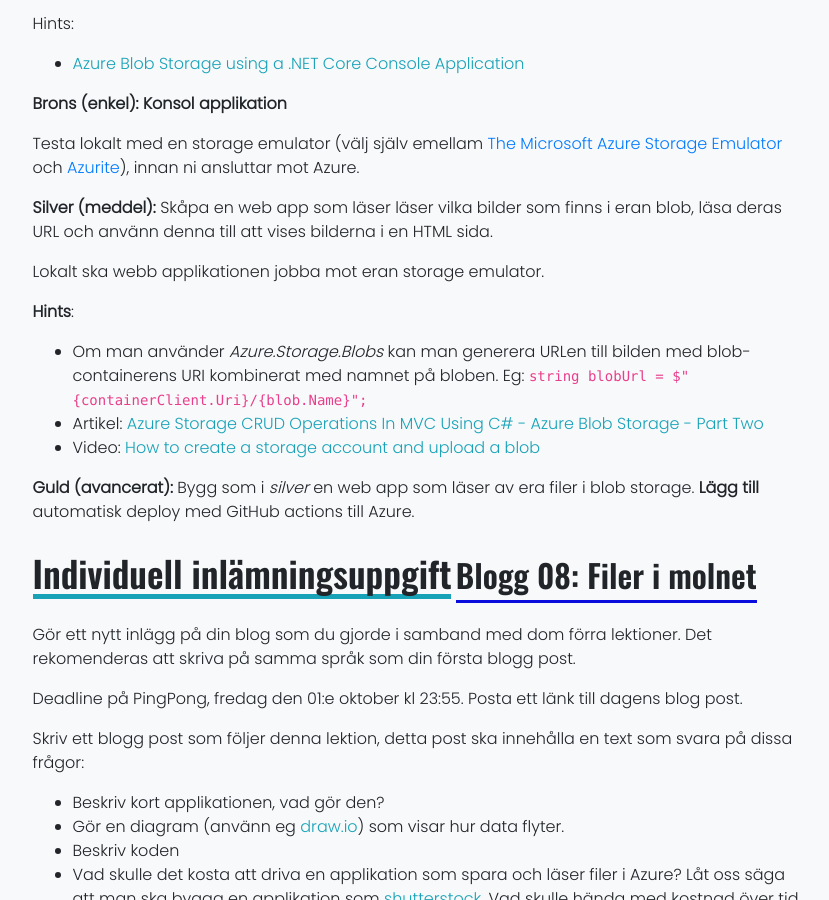
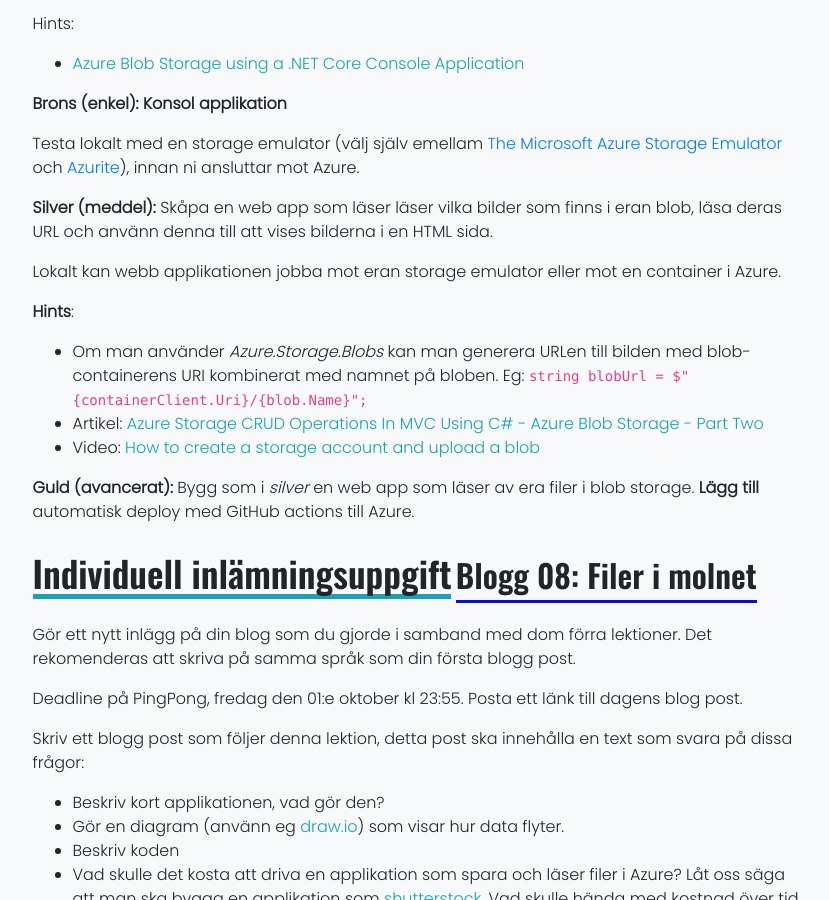
Before and after one commit to PGBSNH20/PGBSNH20-molnapplikationer, a Jekyll site: the page built from lectures/08-files.md, in a window 1280 px wide and 900 px high, scrolled down 2226 px. Shown: the whole window, without its empty margins (219-1048 px from the left). Built offline with Jekyll 4.4.1, drawn with Linux system fonts in a browser that asks for light colours; nearby versions of some CDN libraries.

Commit message:
Adds option to run in azure

```diff
--- a/lectures/08-files.md
+++ b/lectures/08-files.md
@@ -49,7 +49,7 @@ Testa lokalt med en storage emulator (välj själv emellam [The Microsoft Azure
 **Silver (meddel):**
 Skåpa en web app som läser läser vilka bilder som finns i eran blob, läsa deras URL  och använn denna till att vises bilderna i en HTML sida.
 
-Lokalt ska webb applikationen jobba mot eran storage emulator.
+Lokalt kan webb applikationen jobba mot eran storage emulator eller mot en container i Azure.
 
 **Hints**:
 * Om man använder *Azure.Storage.Blobs* kan man generera URLen till bilden med blob-containerens URI kombinerat med namnet på bloben. Eg: `string blobUrl = $"{containerClient.Uri}/{blob.Name}";`
```
